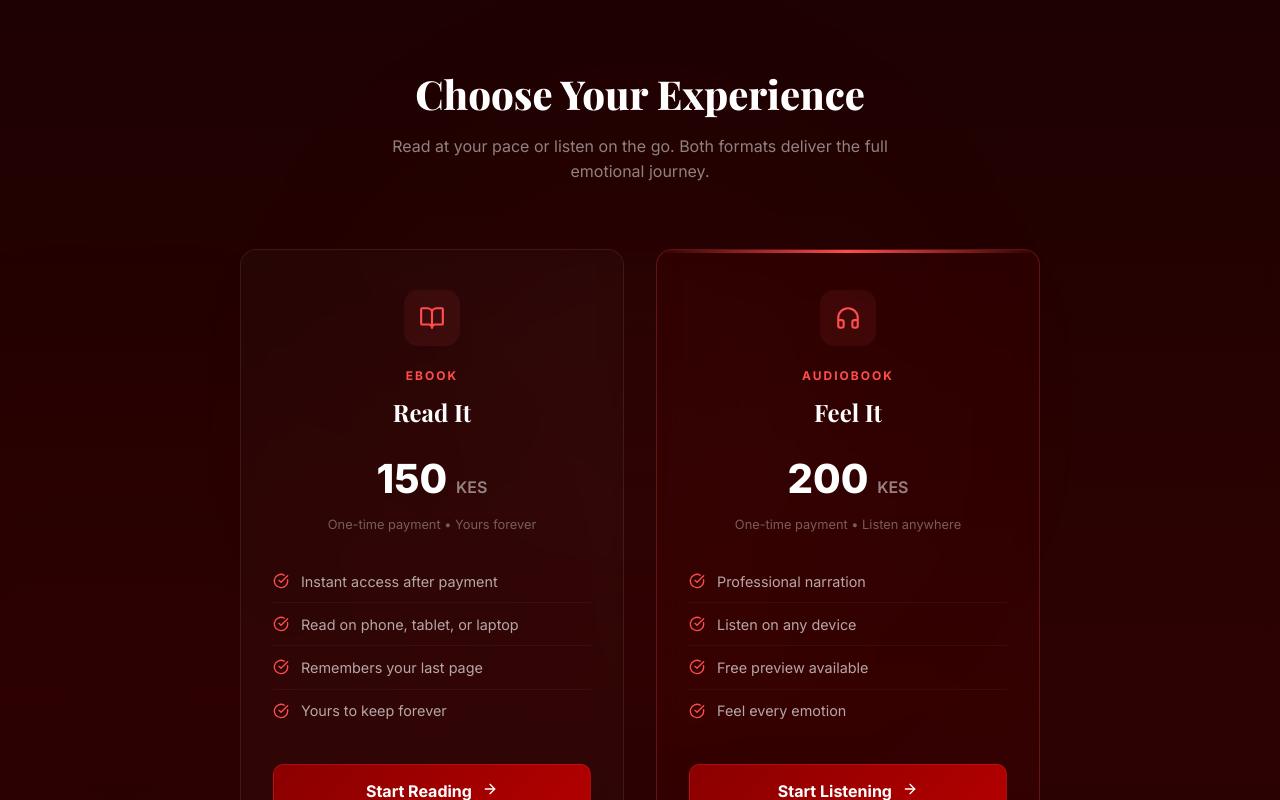
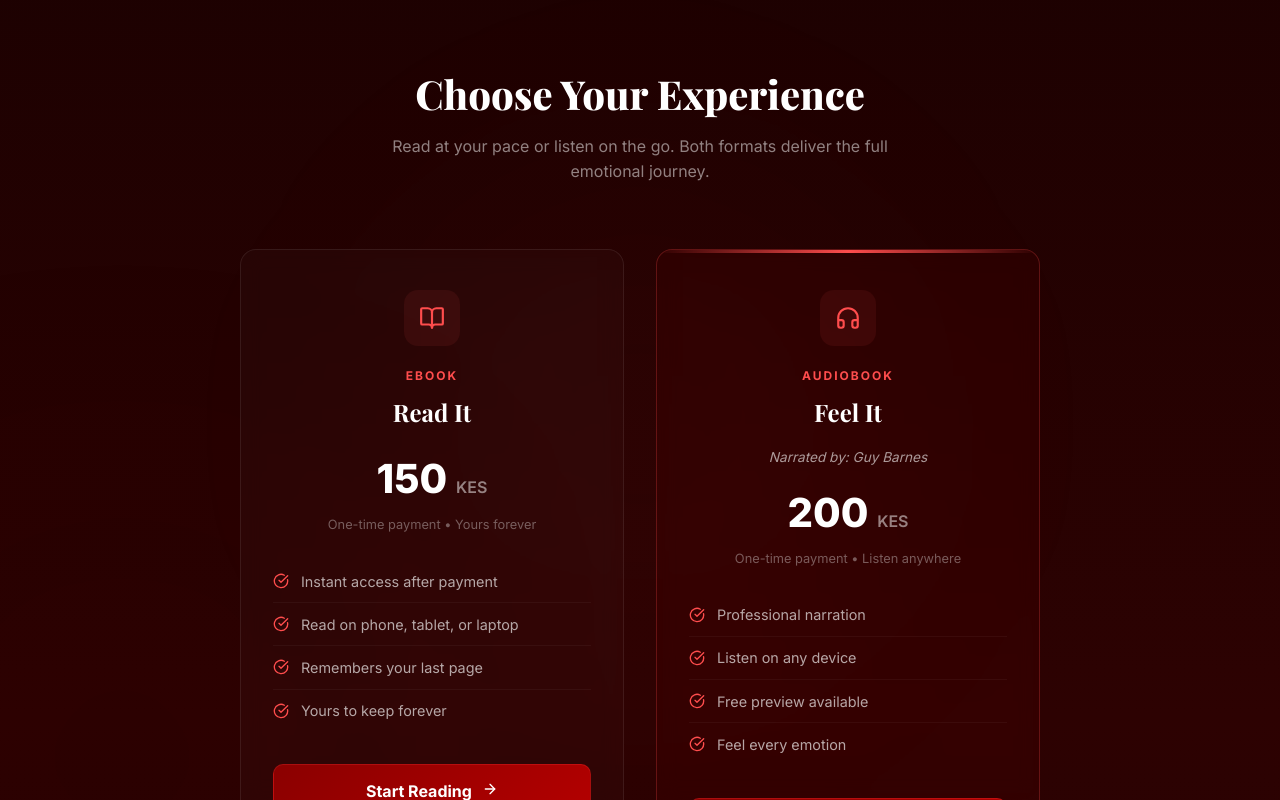
Before and after one commit to Peterngacha85/author, a React (Vite) app in the folder fronted/: page / in a window 1280 px wide. Shown: the part 1032-1832 px from the top of the page. Built offline with nearby package versions, Linux system fonts and the light colour scheme; no server answers; a web font is replaced by a local one.

Commit message:
Add narrator credit for audiobook on landing page
Display "Narrated by: Guy Barnes" on the audiobook pricing card.

```diff
--- a/fronted/src/pages/public/LandingPage.css
+++ b/fronted/src/pages/public/LandingPage.css
@@ -534,6 +534,13 @@
   margin-bottom: 1.5rem;
 }
 
+.landing-price-narrator {
+  font-size: 0.85rem;
+  color: rgba(255, 255, 255, 0.6);
+  font-style: italic;
+  margin-bottom: 0.75rem;
+}
+
 .landing-price-features {
   list-style: none;
   padding: 0;
--- a/fronted/src/pages/public/LandingPage.jsx
+++ b/fronted/src/pages/public/LandingPage.jsx
@@ -189,6 +189,7 @@ export default function LandingPage() {
             </div>
             <div className="landing-price-card-type">Audiobook</div>
             <div className="landing-price-card-name">Feel It</div>
+            <div className="landing-price-narrator">Narrated by: Guy Barnes</div>
             <div className="landing-price-amount">
               200 <span className="landing-price-currency">KES</span>
             </div>
```
